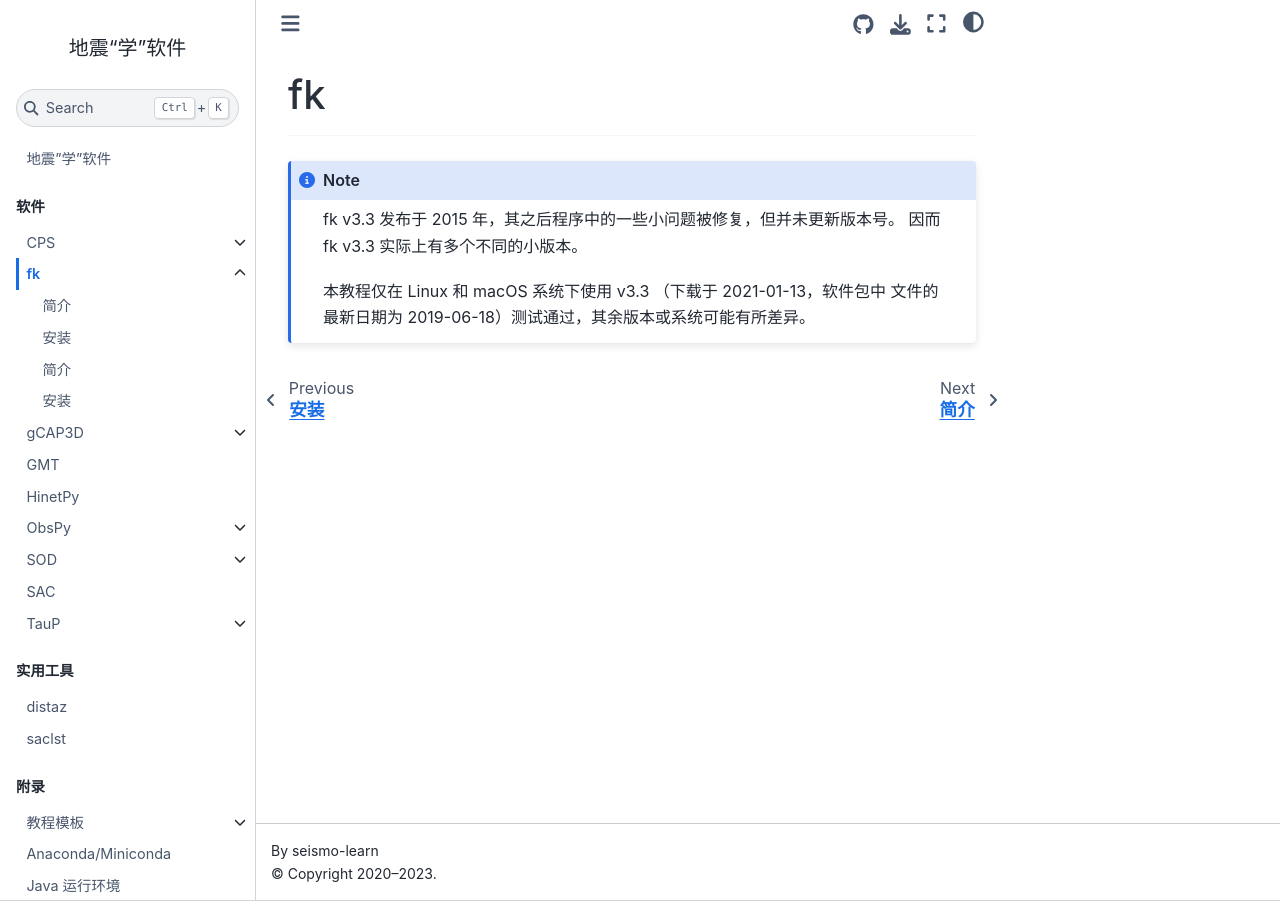
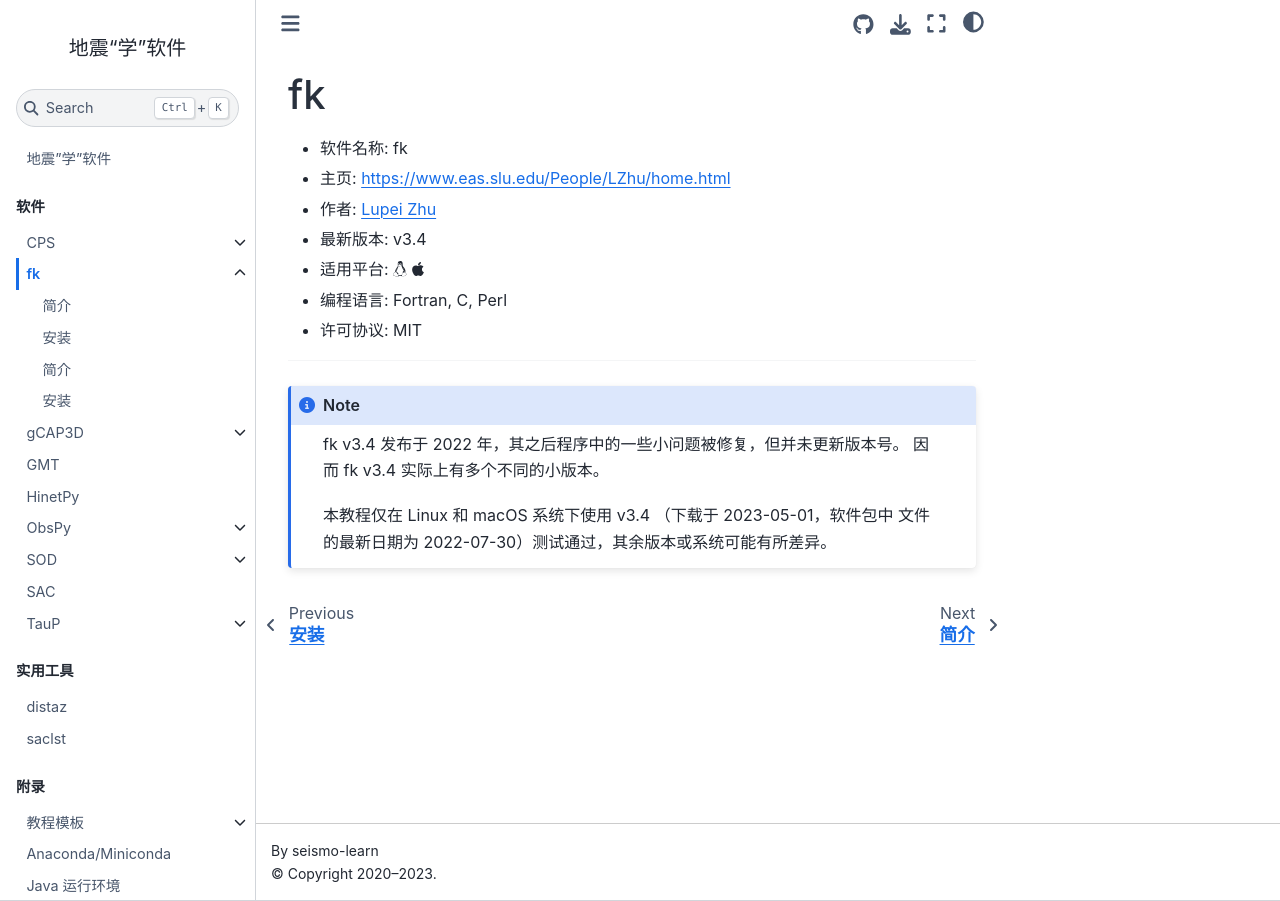
Before and after one commit to seismo-learn/software, a Jupyter Book: the page built from source/fk/index.md, in a window 1280 px wide. Built offline with Jupyter Book 1.0.4 settings and Sphinx 7.4.7 and the Sphinx Book theme 1.1.4, drawn with Linux system fonts in a browser that asks for light colours.

Commit message:
Polish tutorials for fk (#257)

````diff
--- a/source/fk/index.md
+++ b/source/fk/index.md
@@ -1,24 +1,21 @@
----
-"\u4E3B\u9875": <http://www.eas.slu.edu/People/LZhu/home.html>
-"\u4F5C\u8005": '[Lupei Zhu](http://www.eas.slu.edu/People/LZhu/home.html)'
-"\u6700\u65B0\u7248\u672C": v3.3
-"\u6E90\u7801\u5730\u5740": <http://www.eas.slu.edu/People/LZhu/home.html>
-"\u7F16\u7A0B\u8BED\u8A00": "Fortran\u3001C\u3001Perl"
-"\u8BB8\u53EF\u534F\u8BAE": MIT
-"\u8F6F\u4EF6\u540D\u79F0": fk
-"\u9002\u7528\u5E73\u53F0": "Linux\u3001macOS"
+# fk
+
+- 软件名称: fk
+- 主页: <https://www.eas.slu.edu/People/LZhu/home.html>
+- 作者: [Lupei Zhu](https://www.eas.slu.edu/People/LZhu/home.html)
+- 最新版本: v3.4
+- 适用平台: {{Linux}} {{macOS}}
+- 编程语言: Fortran, C, Perl
+- 许可协议: MIT
+
 ---
 
-# fk
+:::{note}
+fk v3.4 发布于 2022 年，其之后程序中的一些小问题被修复，但并未更新版本号。
+因而 fk v3.4 实际上有多个不同的小版本。
 
-______________________________________________________________________
-
-:::{note}
-fk v3.3 发布于 2015 年，其之后程序中的一些小问题被修复，但并未更新版本号。
-因而 fk v3.3 实际上有多个不同的小版本。
-
-本教程仅在 Linux 和 macOS 系统下使用 v3.3 （下载于 2021-01-13，软件包中
-文件的最新日期为 2019-06-18）测试通过，其余版本或系统可能有所差异。
+本教程仅在 Linux 和 macOS 系统下使用 v3.4 （下载于 2023-05-01，软件包中
+文件的最新日期为 2022-07-30）测试通过，其余版本或系统可能有所差异。
 :::
 
 ```{toctree}
````
Also changed, not shown: source/fk/install.md (+13 -38 lines), source/fk/intro.md (+4 -7 lines), 2 other files.
